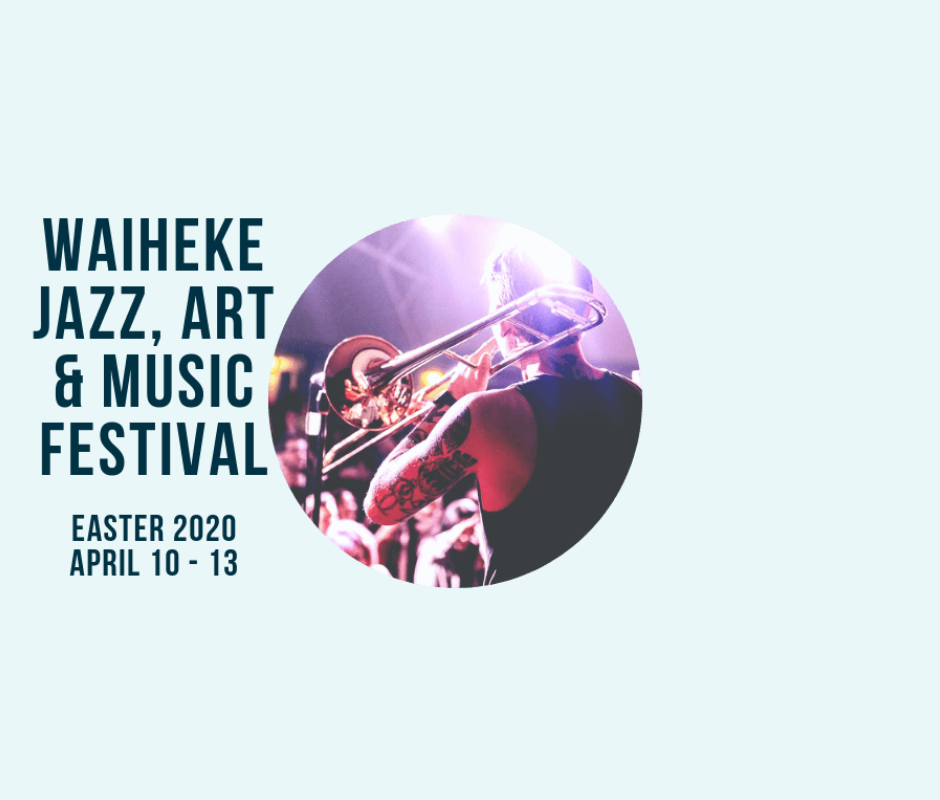
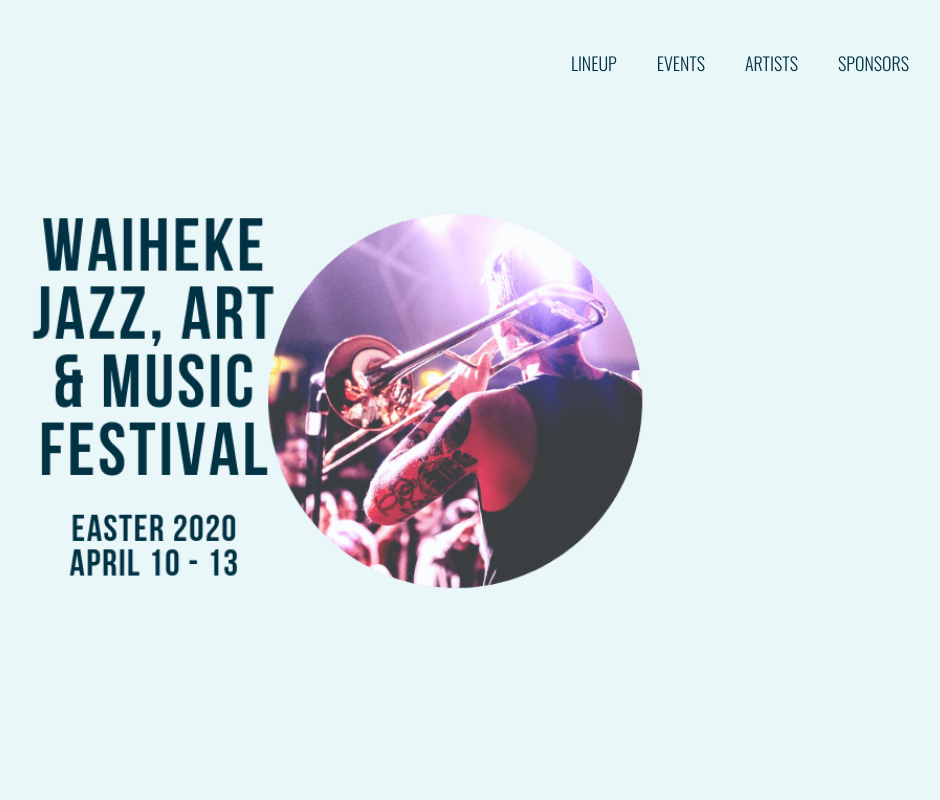
Before and after one commit to adamjq/waiheke-jazz-festival, a React (Create React App) app in the folder waihekejazzfestival/: page / in a window 1280 px wide. Shown: the top 800 px of the page, without its empty margins (301-1241 px from the left). Built offline with nearby package versions, Linux system fonts and the light colour scheme.

Commit message:
add nav bar

```diff
--- a/waihekejazzfestival/public/css/main.css
+++ b/waihekejazzfestival/public/css/main.css
@@ -135,7 +135,7 @@ header {
     text-transform: uppercase;
     border-bottom: solid 0.2rem transparent;
     padding: 0.8rem 0;
-    color: #4d13d1;
+    color: #013243;
 }
 
 .main-nav li a:hover,
--- a/waihekejazzfestival/src/components/Header.js
+++ b/waihekejazzfestival/src/components/Header.js
@@ -3,18 +3,11 @@ import React from 'react';
 
 import NavBar from "./NavBar"
 
-// const LOGO = "./img/banner-love-square.png"
 const LOGO = "./img/jazz-fest-banner-generic.png"
-// const LOGO = "./img/eastern-banner-sherpa.png"
-// const LOGO = "./img/jazz-fest-2020-logo-eastern-blue.png"
-// const LOGO = "./img/jazz-fest-2020-logo-eastern-crop.png"
-// const LOGO = "./img/eastern-banner.png"
-// const LOGO = "./img/wai-jam-2020.png"
-
 const Header = () => {
     return (
         <header>
-            {/* <NavBar/> */}
+            <NavBar/>
 
             <div className="hero-text-box">
                 <img className="logo-img" src={LOGO} alt="Waiheke Jazz Festival Logo"/>
```
